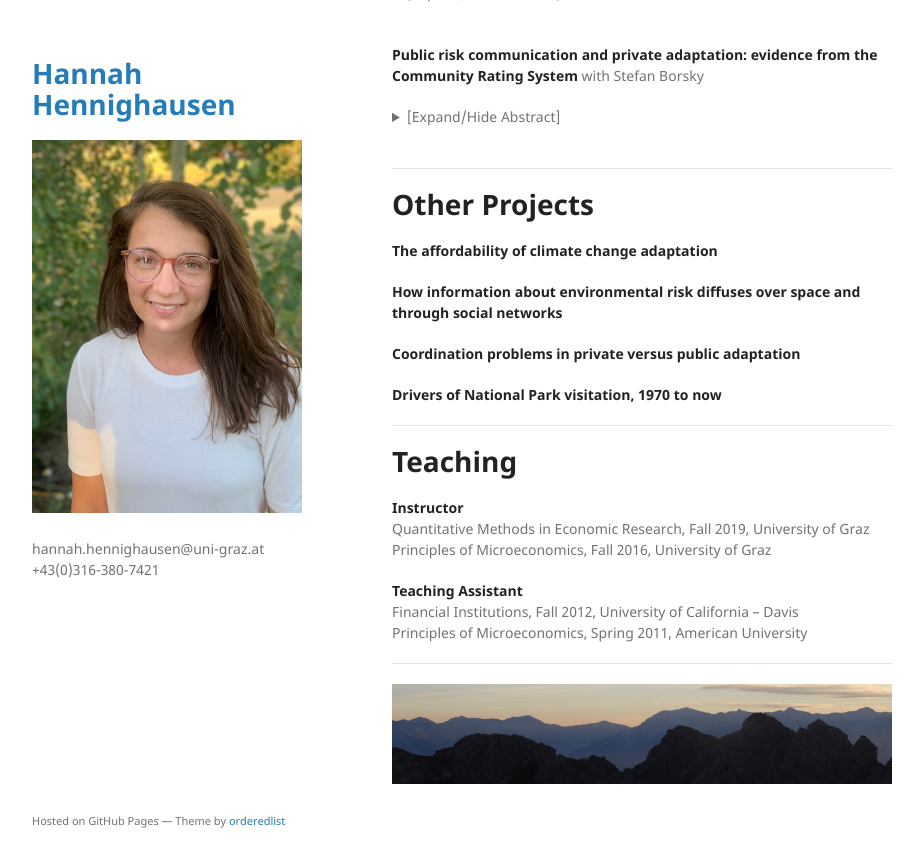
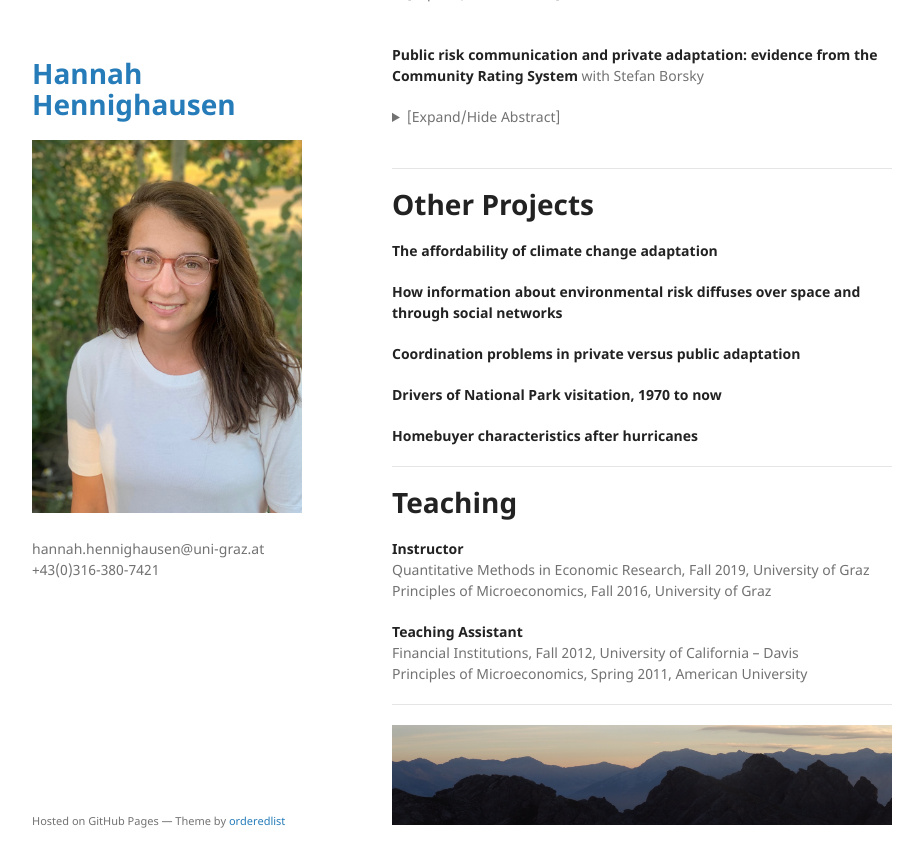
Before and after one commit to hannahhennighausen/hannahhennighausen.github.io, a Jekyll site: the page built from index.md, in a window 1280 px wide and 900 px high, scrolled down 1002 px. Shown: the top 867 px of the window, without its empty margins (178-1101 px from the left). Built offline with Jekyll 4.4.1, drawn with Linux system fonts in a browser that asks for light colours; the repository's description, which GitHub fills in, is left out.

Commit message:
Update index.md

```diff
--- a/index.md
+++ b/index.md
@@ -62,6 +62,8 @@ Will be added soon.
 
 **Drivers of National Park visitation, 1970 to now** <br />
 
+**Homebuyer characteristics after hurricanes** <br />
+
 * * *
 
 # Teaching
```
